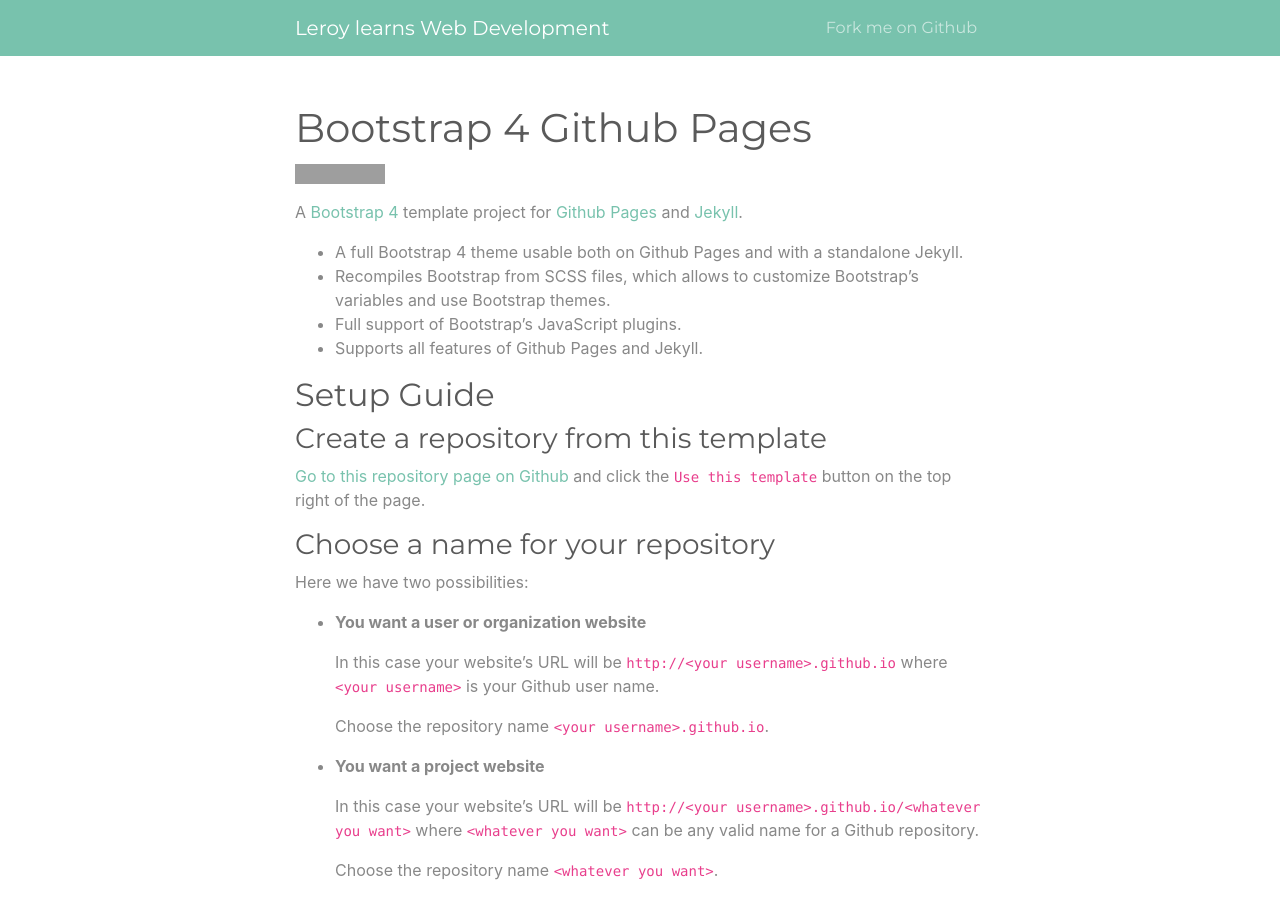
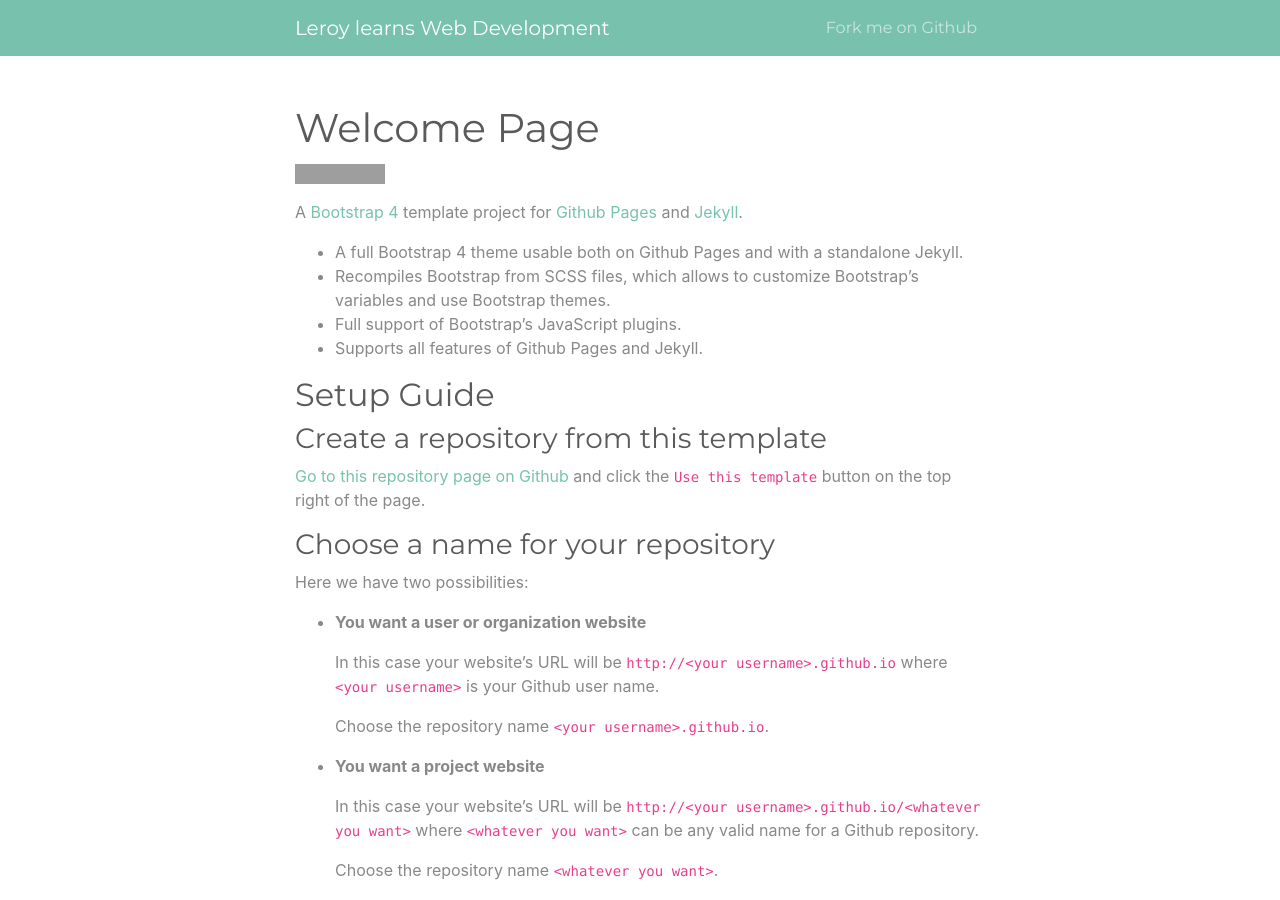
Before and after one commit to camilla-jones/leroy-learns, a Jekyll site: the page built from index.md, in a window 1280 px wide and 900 px high. Built offline with Jekyll 4.4.1, drawn with Linux system fonts in a browser that asks for light colours; grey boxes are pictures that could not be loaded.

Commit message:
Update index.md

```diff
--- a/index.md
+++ b/index.md
@@ -1,6 +1,6 @@
 ---
 layout: page
-title: Bootstrap 4 Github Pages
+title: Welcome Page
 ---
 
 [![GitHub Repo stars](https://img.shields.io/github/stars/nicolas-van/bootstrap-4-github-pages?style=social)](https://github.com/nicolas-van/bootstrap-4-github-pages)
```
